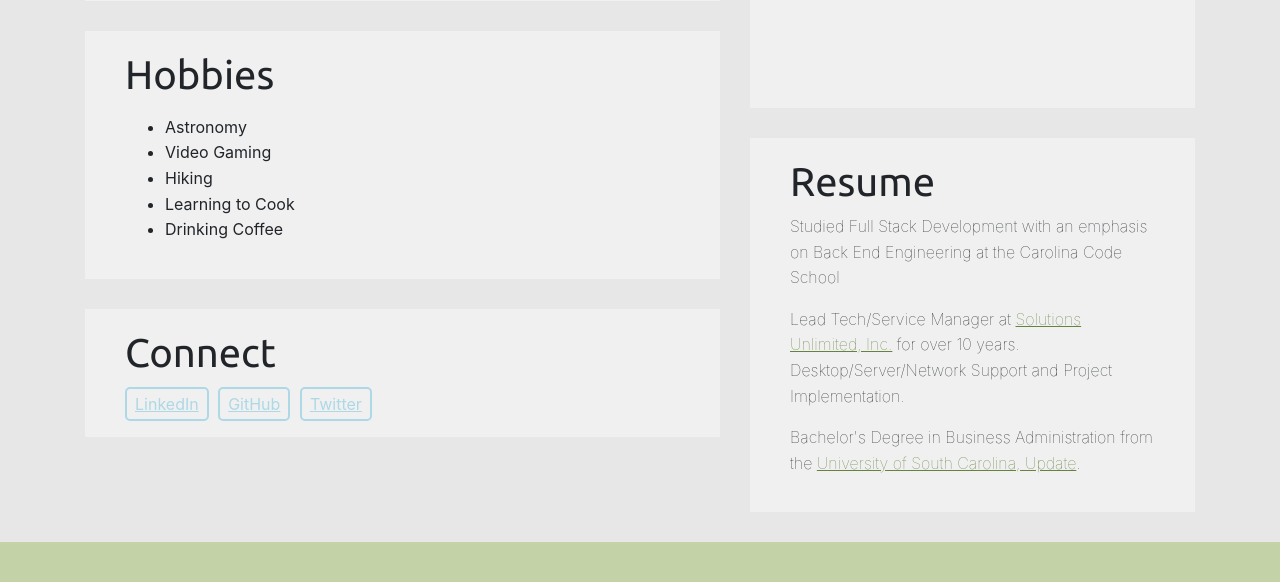
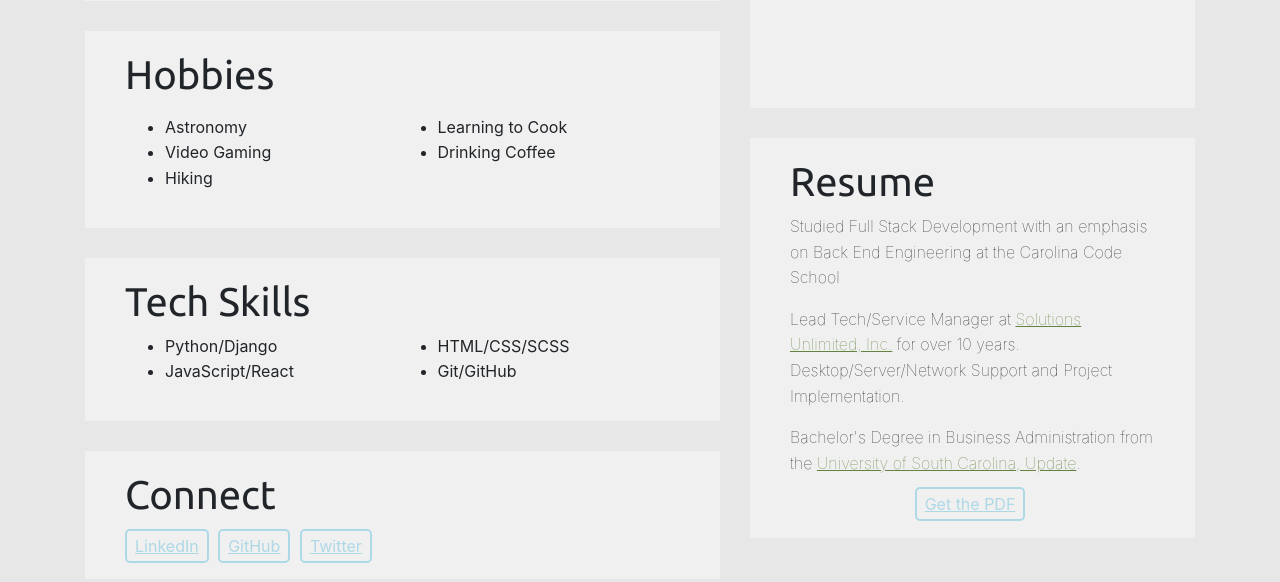
Before and after one commit to jhassler1031/portfolio-part2, a PHP site: page / in a window 1280 px wide. Shown: the part 822-1404 px from the top of the page. Run offline with PHP 8.4, Linux system fonts and the light colour scheme; some web fonts are replaced.

Commit message:
Added final project and adjusted some text and links

```diff
--- a/home.html
+++ b/home.html
@@ -74,22 +74,40 @@
             <div class="about-item hobbies">
               <h1>Hobbies</h1>
               <p id="hobby-text">
-                <ul>
-                  <li>Astronomy</li>
-                  <li>Video Gaming</li>
-                  <li>Hiking</li>
-                  <li>Learning to Cook</li>
-                  <li>Drinking Coffee</li>
+                <ul class="row">
+                  <div class="col">
+                    <li>Astronomy</li>
+                    <li>Video Gaming</li>
+                    <li>Hiking</li>
+                  </div>
+                  <div class="col">
+                    <li>Learning to Cook</li>
+                    <li>Drinking Coffee</li>
+                  </div>
                 </ul>
               </p>
+            </div>
+
+            <div class="tech-skills about-item">
+              <h1>Tech Skills</h1>
+              <ul class="tech-list row">
+                <div class="col">
+                  <li>Python/Django</li>
+                  <li>JavaScript/React</li>
+                </div>
+                <div class="col">
+                  <li>HTML/CSS/SCSS</li>
+                  <li>Git/GitHub</li>
+                </div>
+              </ul>
             </div>
 
             <div class="contact-me about-item">
               <h1>Connect</h1>
               <div class="connect-links">
-                <a href="https://www.linkedin.com/feed/">LinkedIn</a>
-                <a href="https://github.com/jhassler1031">GitHub</a>
-                <a href="https://twitter.com/jhby4">Twitter</a>
+                <a href="https://www.linkedin.com/in/john-hassler-25810ba/" target="_blank">LinkedIn</a>
+                <a href="https://github.com/jhassler1031" target="_blank">GitHub</a>
+                <a href="https://twitter.com/jhby4" target="_blank">Twitter</a>
               </div>
             </div>
           </div>
@@ -107,17 +125,10 @@
               <p>Lead Tech/Service Manager at <a href="http://www.solutionsunlimitedsc.com/">Solutions Unlimited, Inc.</a>
               for over 10 years.  Desktop/Server/Network Support and Project Implementation.</p>
               <p>Bachelor's Degree in Business Administration from the <a href="https://www.uscupstate.edu/">University of South Carolina, Update</a>.</p>
+              <div class="contact-me resume-button">
+                <a href="./images/Resume.pdf" target="_blank">Get the PDF</a>
+              </div>
             </div>
-
-            <!-- <div class="tech-skills about-item">
-              <h1>Technologies</h1>
-              <ul class="tech-list">
-                <li>Python</li>
-                <li>Django</li>
-                <li>HTML</li>
-                <li>CSS</li>
-              </ul>
-            </div> -->
           </div>
         </div>
       </div>
@@ -135,10 +146,41 @@
     <div id="work">
       <a id="work-link"></a>
 
+      <!-- Start of Reptile Repo Project -->
+      <div class="project green-2">
+        <div class="container project-container">
+          <h1 class="work-intro">Some Of My Work</h1>
+          <h1 class="project-title">The Reptile Repo</h1>
+          <div class="row project-info">
+            <div class="col-12 col-md-7">
+              <div class="image-container">
+                <img src="images/reptile-repo.png" alt="Reptile Repo Vets Page" class="project-image">
+              </div>
+            </div>
+
+            <div class="col-12 col-md-5">
+              <p class="project-description">
+                This is my final project for the Carolina Code School.  The idea of this app is to have a single
+                place for reptile owners to find information on local vets and pet stores that service reptiles,
+                as well as information on illnesses and health needs of pet reptiles.
+              </p>
+              <p class="tech-used">
+                Python/Django JavaScript/React HTML/CSS/SCSS
+              </p>
+              <p class="links">
+                <a href="https://github.com/jhassler1031/reptile-repo" class="project-link" target="_blank">GitHub</a>
+                <a href="https://salty-earth-93578.herokuapp.com/" class="project-link" target="_blank">Live Site</a>
+              </p>
+            </div>
+          </div>
+        </div>
+      </div>
+      <!-- End of one project -->
+
       <!-- Start of Record Store Project -->
       <div class="project green-1">
         <div class="container project-container">
-          <h1 class="work-intro">Some Of My Work</h1>
+          <!-- <h1 class="work-intro">Some Of My Work</h1> -->
           <h1 class="project-title">The Record Store</h1>
           <div class="row project-info">
             <div class="col-12 col-md-7">
@@ -158,8 +200,8 @@
                 <span>Django</span>
                 <!-- <br /> -->
               <p class="links">
-                <a href="https://github.com/jhassler1031/record-store" class="project-link">GitHub</a>
-                <a href="#" class="project-link">Live Site</a>
+                <a href="https://github.com/jhassler1031/record-store" class="project-link" target="_blank">GitHub</a>
+                <!-- <a href="#" class="project-link">Live Site</a> -->
               </p>
               </p>
             </div>
@@ -189,8 +231,8 @@
                 <span>CSS</span>
               </p>
               <p class="links">
-                <a href="https://github.com/jhassler1031/sk8" class="project-link">Github</a>
-                <a href="https://jhassler1031.github.io/sk8/" class="project-link">Live Site</a>
+                <a href="https://github.com/jhassler1031/sk8" class="project-link" target="_blank">Github</a>
+                <!-- <a href="https://jhassler1031.github.io/sk8/" class="project-link">Live Site</a> -->
               </p>
             </div>
           </div>
@@ -219,7 +261,7 @@
                 Python
               </p>
               <p class="links">
-                <a href="https://github.com/jhassler1031/minesweeper" class="project-link">GitHub</a>
+                <a href="https://github.com/jhassler1031/minesweeper" class="project-link" target="_blank">GitHub</a>
               </p>
             </div>
           </div>
@@ -248,7 +290,7 @@
                 <span>Python</span>
                 <!-- <br /> -->
               <p class="links">
-                <a href="https://github.com/jhassler1031/tic-tac-toe" class="project-link">GitHub</a>
+                <a href="https://github.com/jhassler1031/tic-tac-toe" class="project-link" target="_blank">GitHub</a>
               </p>
               </p>
             </div>
--- a/styles.css
+++ b/styles.css
@@ -167,6 +167,10 @@ header {
   margin-top: 15px;
 }
 
+.resume-button {
+  text-align: center;
+}
+
 /* ================================= Work ================================= */
 #work-link {
   position: absolute;
```
Also changed, not shown: 2 other files.
